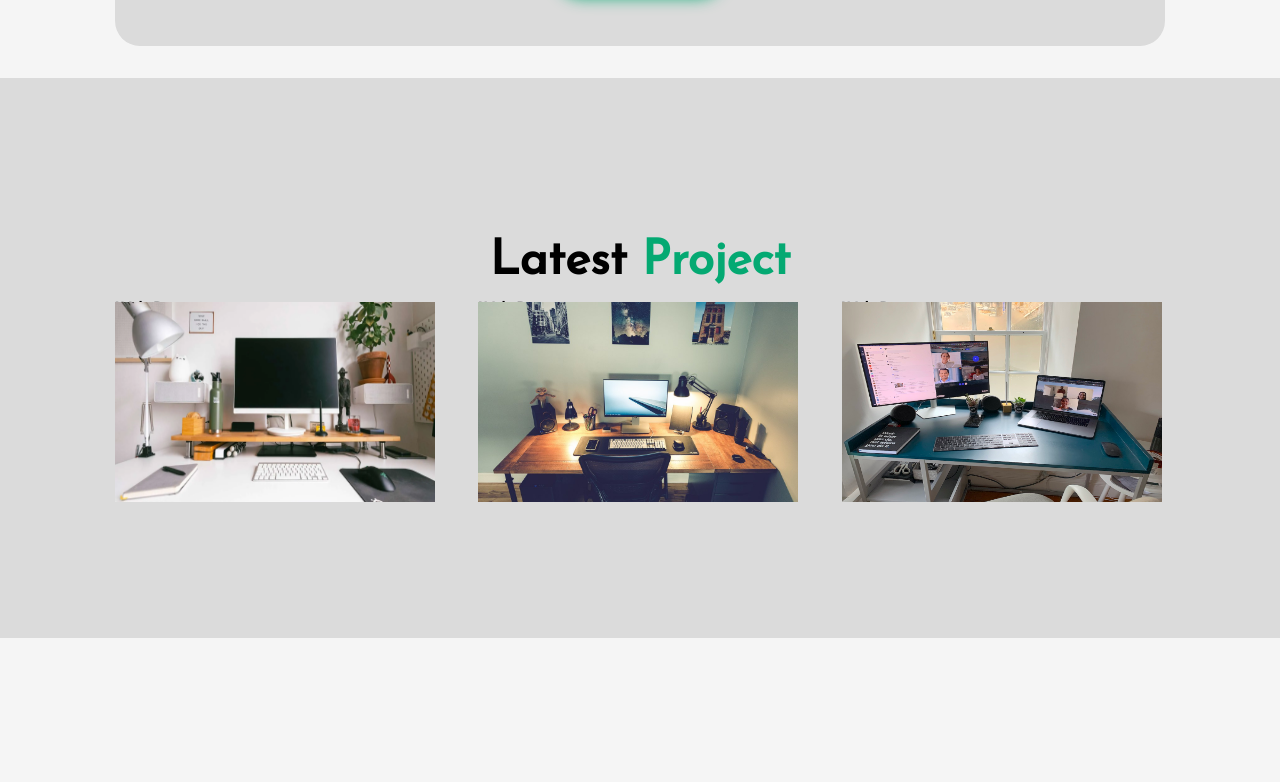
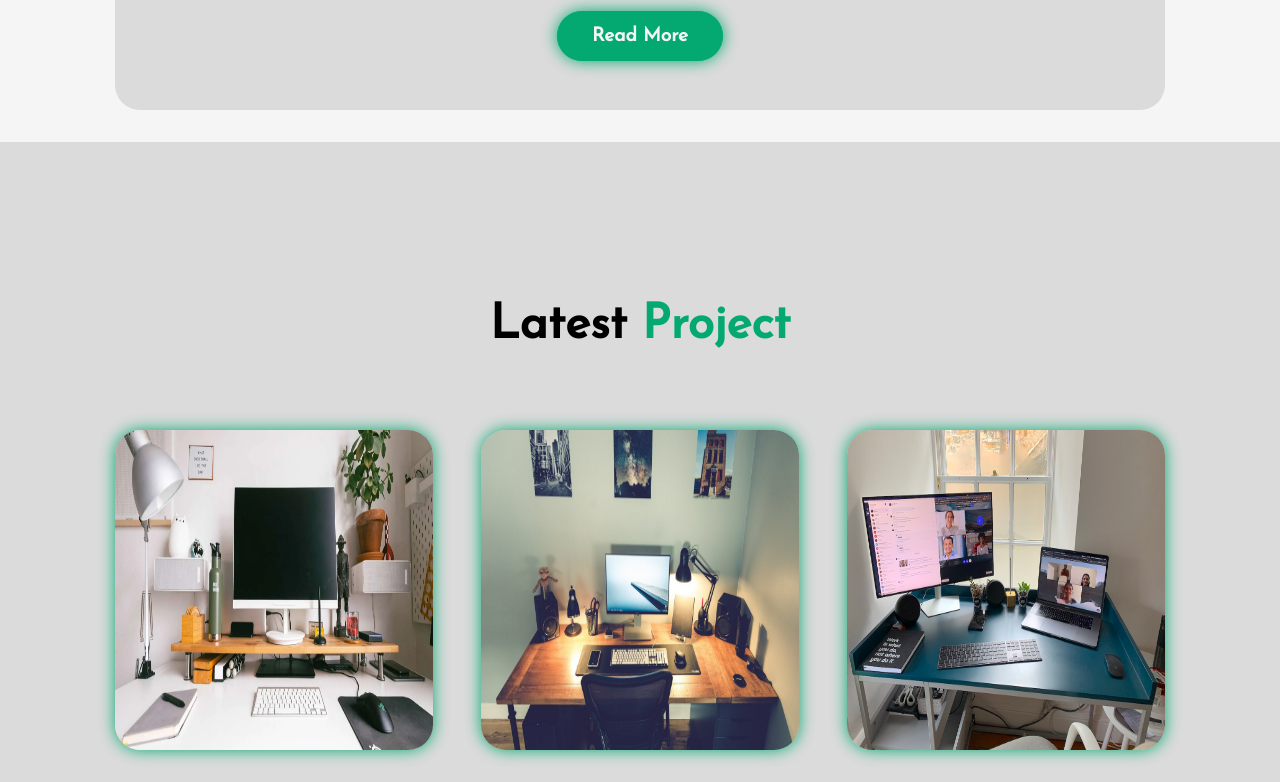
Before and after one commit to congthanh1999/Portfolio, a plain HTML site: page index.html in a window 1280 px wide. Shown: the part 2200-2982 px from the top of the page. Before the commit the page ends 2838 px from the top, so only its background shows below. Drawn offline with nearby package versions, Linux system fonts and the light colour scheme.

Commit message:
portfolio

```diff
--- a/main.css
+++ b/main.css
@@ -252,7 +252,7 @@ section {
 } */
 
 .heading {
-    margin-bottom: 1rem;
+    margin-bottom: 5rem;
     font-size: 3rem;
     font-weight: 900;
 }
@@ -279,16 +279,75 @@ section {
     /* grid-auto-rows: 100px; */
     /* grid-template-columns: repeat(auto-fill, minmax(1fr, auto)); */
     grid-template-columns: repeat(3, 1fr);
-    gap: 2.5rem;
+    gap: 3rem;
+    justify-content: center;
     align-items: center;
 }
 
 .portfolio-container .portfolio-box {
     position: relative;
+    border-radius: 25px;
+    box-shadow: 0 0 1rem var(--main-color);
+    overflow: hidden;
+    display: flex;
+    flex-direction: column;
+    height: 20rem;
+    justify-content: center;
+    align-items: center;
 }
 
 .portfolio-box img {
-    height: 25vh;
-    width: 25vw;
+    width: 100%;
+    height: 100%;
+    transition: 0.3s ease;
+}
+
+.portfolio-box img:hover {
+    transform: scale(1.1);
+}
+
+.portfolio-box .portfolio-layer {
     position: absolute;
+    width: 100%;
+    height: 100%;
+    background: linear-gradient(rgba(0, 0, 0, 0.1), var(--main-color));
+    left: 0;
+    bottom: 0;
+    justify-content: center;
+    align-items: center;
+    display: flex;
+    flex-direction: column;
+    padding: 2rem;
+    color: var(--whitesmoke);
+    text-align: center;
+    transform: translateY(100%);
+    transition: 0.3s ease;
 }
+
+.portfolio-box:hover .portfolio-layer{
+    transform: translateY(0%);
+}
+
+.portfolio-box h4 {
+    font-size: 2rem;
+}
+
+.portfolio-box p {
+    font-size: 1.2rem;
+    margin: 1rem 0 1rem;
+}
+
+.portfolio-box a{
+    display: inline-flex;
+    border-radius: 50%;
+    background-color: var(--whitesmoke);
+    justify-content: center;
+    align-items: center;
+    width: 3rem;
+    height: 3rem;
+}
+
+.portfolio-box a i{
+    font-size: 1.5rem;
+    color: var(--main-color)
+}
```
